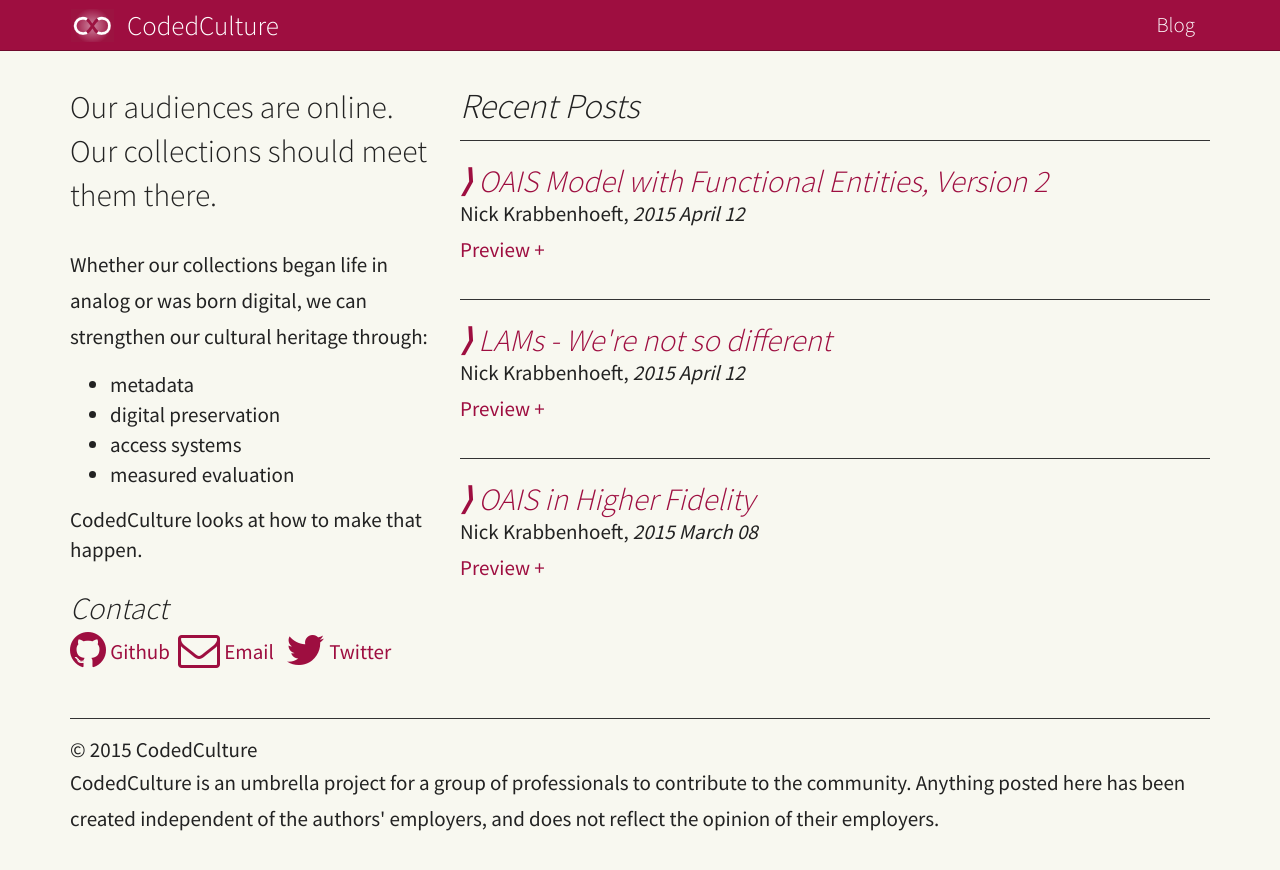
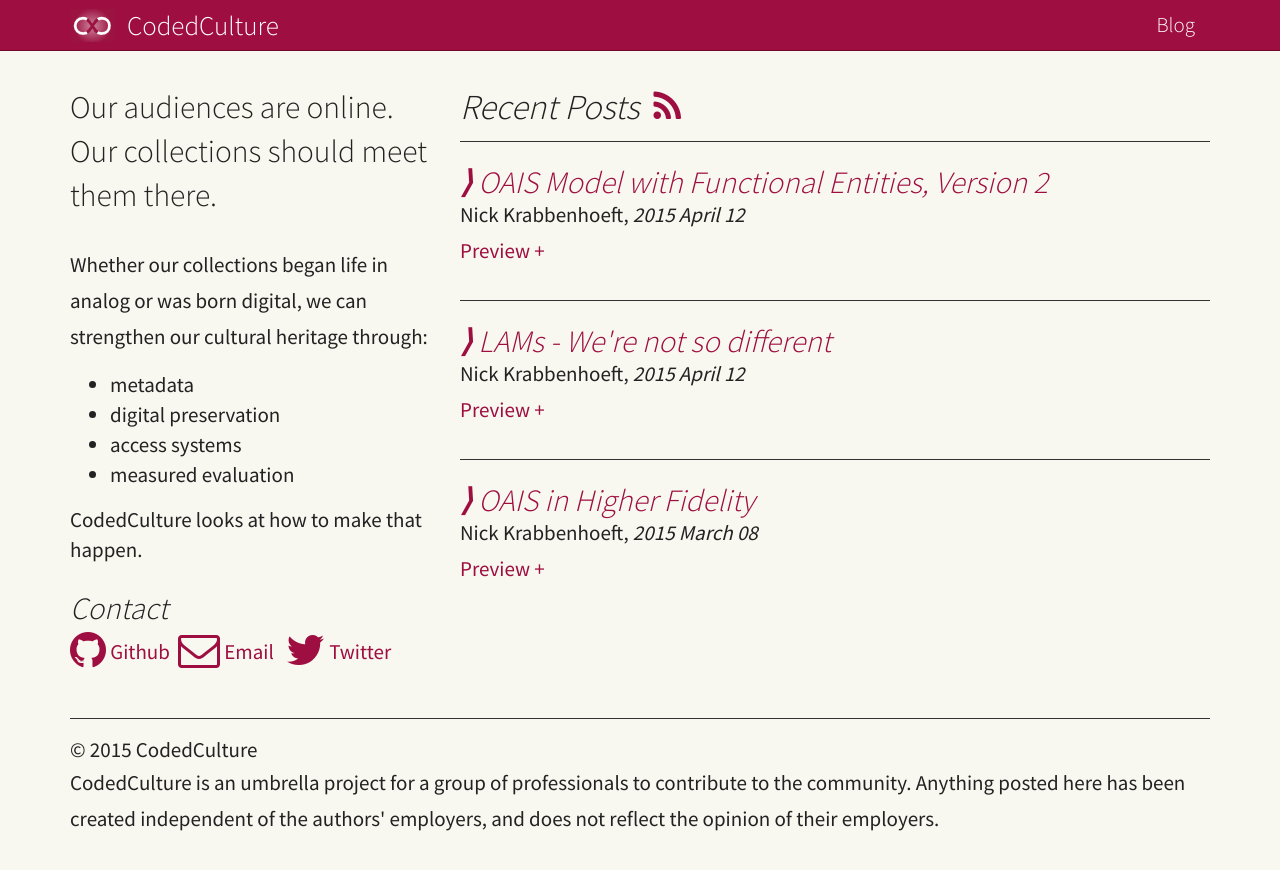
Before and after one commit to CodedCulture/codedculture.org, a Jekyll site: the page built from index.html, in a window 1280 px wide. Shown: the top 870 px of the page. Built offline with Jekyll 4.4.1, drawn with Linux system fonts in a browser that asks for light colours; nearby versions of some CDN libraries; the list of posts is cut into pages by our own code.

Commit message:
change twitter user

```diff
--- a/index.html
+++ b/index.html
@@ -7,10 +7,10 @@
   <div class="col-sm-4">
   <p class='lead'>Our audiences are online. Our collections should meet them there.</p><p>Whether our collections began life in analog or was born digital, we can strengthen our cultural heritage through:<ul><li>metadata</li><li>digital preservation</li><li>access systems</li><li>measured evaluation</li></ul>CodedCulture looks at how to make that happen.</p>
   <h2>Contact</h2>
-  <ul class="contact-list"><li><a href="http://github.com/codedculture"><span class="fa fa-github fa-2x"></span> Github</a></li><li><a href="mailto:admin@codedculture.com"><span class="fa fa-envelope-o fa-2x"></span> Email</a></li><li><a href="http://twitter.com/codedculture"><span class="fa fa-twitter fa-2x"></span> Twitter</a></li></ul>
+  <ul class="contact-list"><li><a href="http://github.com/codedculture"><span class="fa fa-github fa-2x"></span> Github</a></li><li><a href="mailto:admin@codedculture.com"><span class="fa fa-envelope-o fa-2x"></span> Email</a></li><li><a href="http://twitter.com/coded_culture"><span class="fa fa-twitter fa-2x"></span> Twitter</a></li></ul>
   </div>
   <div class="col-sm-8">
-  <h1>Recent Posts</h1>
+  <h1>Recent Posts &nbsp;<a href="feed.xml"><span class="fa fa-rss"></span></a></h1>
   <ul class="content">
     {% for post in site.posts limit:3 %}
     <hr class="symbol">
```
